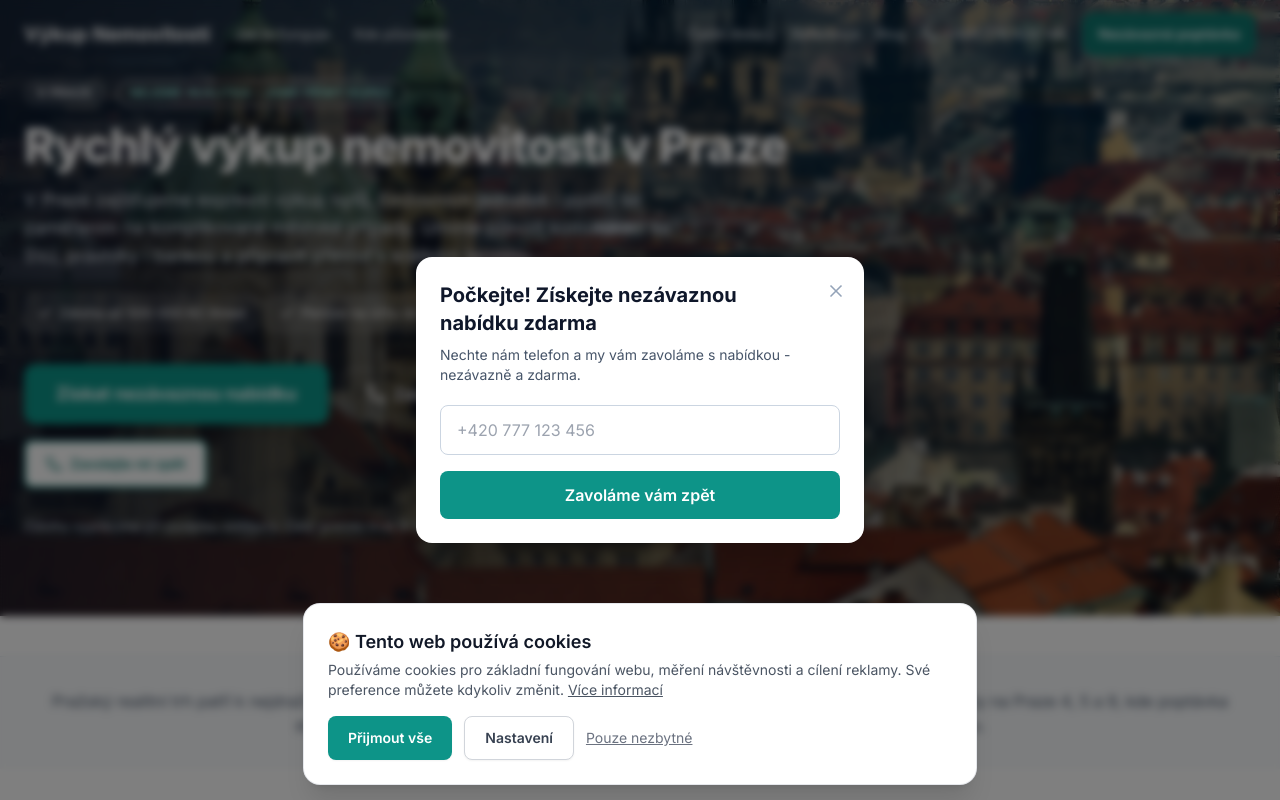
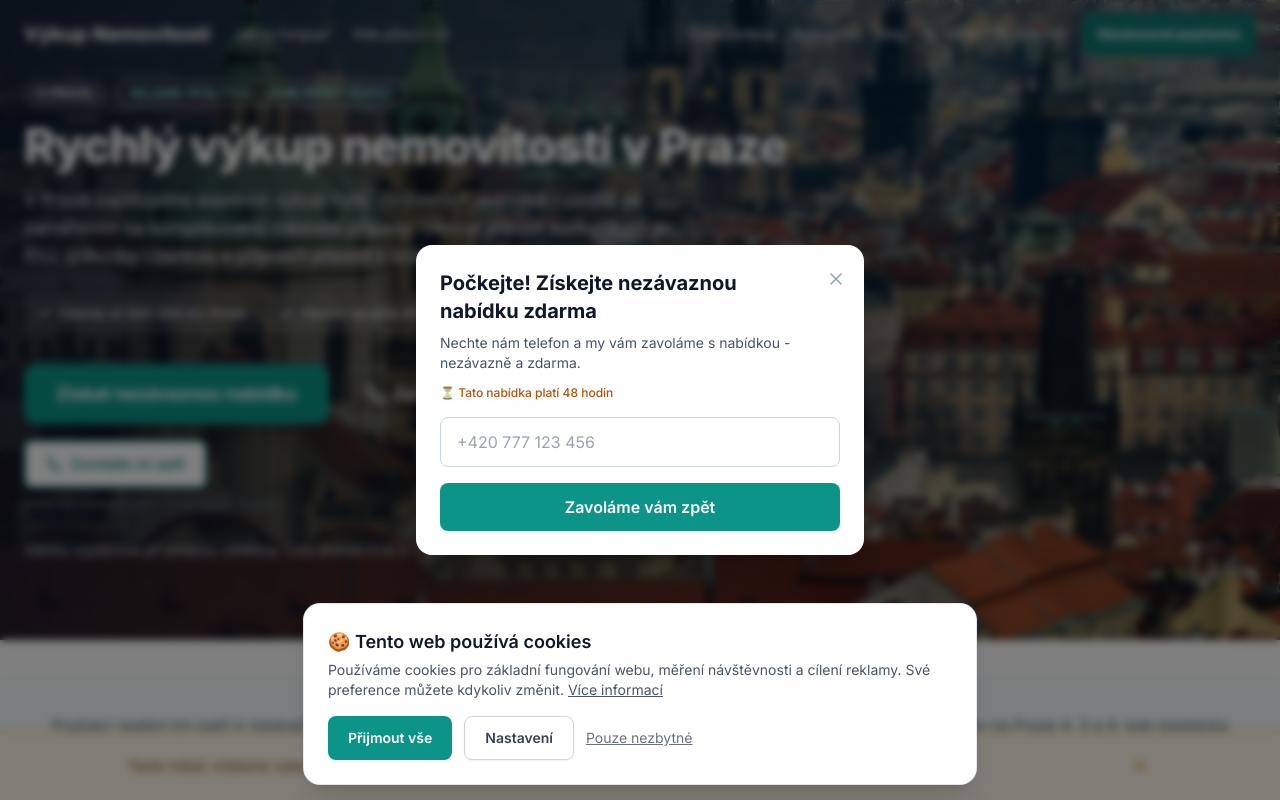
Before and after one commit to Dimmka1/vykup-regiony-cz, a Next.js app: page / in a window 1280 px wide. Shown: the top 800 px of the page. Built offline with nearby package versions, Linux system fonts and the light colour scheme; no server answers.

Commit message:
feat: urgency micro-triggers (capacity, counter, timer)

```diff
--- a/src/app/layout.tsx
+++ b/src/app/layout.tsx
@@ -6,6 +6,11 @@ import dynamic from "next/dynamic";
 import { CookieConsent } from "@/components/cookie-consent";
 import { TrackingPixels } from "@/components/tracking-pixels";
 
+const CapacityBanner = dynamic(
+  () =>
+    import("@/components/capacity-banner").then((mod) => mod.CapacityBanner),
+  { ssr: true },
+);
 const ExitIntentPopup = dynamic(
   () =>
     import("@/components/exit-intent-popup").then((mod) => mod.ExitIntentPopup),
@@ -99,6 +104,7 @@ export default async function RootLayout({
         </main>
         {!isStrippedLayout && <SiteFooter />}
         <ExitIntentPopup />
+        <CapacityBanner />
         <TrackingPixels />
         <SwRegister />
         <CookieConsent />
--- /dev/null
+++ b/src/components/capacity-banner.tsx
@@ -0,0 +1,97 @@
+"use client";
+
+import type { ReactElement } from "react";
+import { useCallback, useEffect, useState } from "react";
+import { X } from "lucide-react";
+import { trackEvent } from "@/lib/analytics";
+
+const COOKIE_NAME = "vn_capacity_dismissed";
+const COOKIE_TTL_MS = 24 * 60 * 60 * 1000;
+const SCROLL_THRESHOLD = 0.3;
+
+function getRegionFromCookieOrDefault(): string {
+  if (typeof document === "undefined") return "vašem regionu";
+  const match = document.cookie.match(/(?:^|;\s*)vn_region=([^;]*)/);
+  if (match?.[1]) return decodeURIComponent(match[1]);
+  const pathSegment = window.location.pathname.split("/")[1];
+  if (pathSegment && pathSegment.length > 1) return pathSegment;
+  return "vašem regionu";
+}
+
+function isDismissedCheck(): boolean {
+  if (typeof document === "undefined") return false;
+  return document.cookie.includes(COOKIE_NAME);
+}
+
+function setDismissedCookie(): void {
+  if (typeof document === "undefined") return;
+  const expires = new Date(Date.now() + COOKIE_TTL_MS).toUTCString();
+  document.cookie = `${COOKIE_NAME}=1; path=/; expires=${expires}; SameSite=Lax`;
+}
+
+function getCapacityNumber(): number {
+  const day = new Date().getDate();
+  return (day % 4) + 2;
+}
+
+export function CapacityBanner(): ReactElement | null {
+  const [visible, setVisible] = useState(false);
+  const [dismissed, setDismissed] = useState(true);
+
+  useEffect(() => {
+    setDismissed(isDismissedCheck());
+  }, []);
+
+  const handleScroll = useCallback(() => {
+    const scrollY = window.scrollY;
+    const docHeight = document.documentElement.scrollHeight;
+    const viewportHeight = window.innerHeight;
+    const scrollable = docHeight - viewportHeight;
+    if (scrollable > 0 && scrollY / scrollable > SCROLL_THRESHOLD) {
+      setVisible(true);
+    }
+  }, []);
+
+  useEffect(() => {
+    if (dismissed) return;
+    window.addEventListener("scroll", handleScroll, { passive: true });
+    return () => window.removeEventListener("scroll", handleScroll);
+  }, [dismissed, handleScroll]);
+
+  useEffect(() => {
+    if (visible && !dismissed) {
+      trackEvent("capacity_banner_shown");
+    }
+  }, [visible, dismissed]);
+
+  const handleDismiss = (): void => {
+    setDismissedCookie();
+    setDismissed(true);
+    trackEvent("capacity_banner_dismissed");
+  };
+
+  if (!visible || dismissed) return null;
+
+  const region = getRegionFromCookieOrDefault();
+  const count = getCapacityNumber();
+
+  return (
+    <div className="fixed bottom-0 left-0 right-0 z-50 border-t border-amber-300 bg-amber-50 px-4 py-3 shadow-lg">
+      <div className="mx-auto flex max-w-5xl items-center justify-between gap-3">
+        <p className="text-sm text-amber-900">
+          Tento měsíc můžeme vykoupit ještě{" "}
+          <strong className="font-semibold">{count} nemovitostí</strong> v{" "}
+          {region}
+        </p>
+        <button
+          type="button"
+          onClick={handleDismiss}
+          className="shrink-0 rounded-full p-1 text-amber-600 transition hover:bg-amber-100 hover:text-amber-800 focus-visible:outline-none focus-visible:ring-2 focus-visible:ring-amber-400"
+          aria-label="Zavřít"
+        >
+          <X className="h-4 w-4" />
+        </button>
+      </div>
+    </div>
+  );
+}
--- /dev/null
+++ b/src/components/daily-counter.tsx
@@ -0,0 +1,50 @@
+"use client";
+
+import type { ReactElement } from "react";
+import { useEffect, useRef } from "react";
+import { trackEvent } from "@/lib/analytics";
+
+function getRegion(): string {
+  if (typeof window === "undefined") return "vašem regionu";
+  const match = document.cookie.match(/(?:^|;\s*)vn_region=([^;]*)/);
+  if (match?.[1]) return decodeURIComponent(match[1]);
+  const pathSegment = window.location.pathname.split("/")[1];
+  if (pathSegment && pathSegment.length > 1) return pathSegment;
+  return "vašem regionu";
+}
+
+/** Simple deterministic hash → number in range [min, max] */
+function deterministicCount(seed: string, min: number, max: number): number {
+  let hash = 0;
+  for (let i = 0; i < seed.length; i++) {
+    hash = (hash * 31 + seed.charCodeAt(i)) | 0;
+  }
+  return min + (Math.abs(hash) % (max - min + 1));
+}
+
+function getTodayString(): string {
+  const d = new Date();
+  return `${d.getFullYear()}-${d.getMonth() + 1}-${d.getDate()}`;
+}
+
+export function DailyCounter(): ReactElement {
+  const tracked = useRef(false);
+
+  useEffect(() => {
+    if (!tracked.current) {
+      tracked.current = true;
+      trackEvent("daily_counter_shown");
+    }
+  }, []);
+
+  const region = getRegion();
+  const count = deterministicCount(`${getTodayString()}-${region}`, 3, 12);
+
+  return (
+    <p className="mt-2 text-xs text-slate-500">
+      Dnes nás kontaktovalo{" "}
+      <span className="font-medium text-slate-600">{count} lidí</span> z{" "}
+      {region}
+    </p>
+  );
+}
--- a/src/components/exit-intent-popup.tsx
+++ b/src/components/exit-intent-popup.tsx
@@ -9,6 +9,30 @@ const LS_KEY_SHOWN = "exit_popup_shown";
 const LS_KEY_FORM_SUBMITTED = "form_submitted";
 const CZ_PHONE_REGEX = /^(\+?420|00420)?\s?\d{3}\s?\d{3}\s?\d{3}$/;
 const SCROLL_THRESHOLD = 0.6;
+const COOKIE_OFFER_FIRST_SHOWN = "vn_offer_first_shown";
+const OFFER_TTL_MS = 48 * 60 * 60 * 1000;
+
+function getOfferFirstShown(): number | null {
+  if (typeof document === "undefined") return null;
+  const match = document.cookie.match(/(?:^|;\s*)vn_offer_first_shown=([^;]*)/);
+  return match?.[1] ? Number(match[1]) : null;
+}
+
+function setOfferFirstShown(ts: number): void {
+  if (typeof document === "undefined") return;
+  const expires = new Date(ts + OFFER_TTL_MS + 86400000).toUTCString();
+  document.cookie = `${COOKIE_OFFER_FIRST_SHOWN}=${ts}; path=/; expires=${expires}; SameSite=Lax`;
+}
+
+function getOfferTimerText(): string {
+  const firstShown = getOfferFirstShown();
+  if (!firstShown) return "Tato nabídka platí 48 hodin";
+  const remaining = firstShown + OFFER_TTL_MS - Date.now();
+  if (remaining <= 0) return "Nabídka stále platí — kontaktujte nás";
+  const hours = Math.ceil(remaining / (60 * 60 * 1000));
+  return `Tato nabídka platí ještě ${hours} h`;
+}
+
 function getRegionFromUrl(): string {
   if (typeof window === "undefined") return "cesko";
 
@@ -67,6 +91,7 @@ export function ExitIntentPopup(): ReactElement | null {
     "idle" | "submitting" | "success" | "error"
   >("idle");
   const triggeredRef = useRef(false);
+  const [timerText, setTimerText] = useState("");
 
   const show = useCallback(() => {
     if (triggeredRef.current || wasAlreadyShown() || wasFormSubmitted()) return;
@@ -74,6 +99,8 @@ export function ExitIntentPopup(): ReactElement | null {
     markShown();
     setVisible(true);
     trackEvent("exit_popup_shown");
+    if (!getOfferFirstShown()) setOfferFirstShown(Date.now());
+    setTimerText(getOfferTimerText());
   }, []);
 
   // Desktop: mouseleave with clientY < 0
@@ -162,10 +189,15 @@ export function ExitIntentPopup(): ReactElement | null {
             <h2 className="mb-2 pr-8 text-xl font-bold text-slate-900">
               Počkejte! Získejte nezávaznou nabídku zdarma
             </h2>
-            <p className="mb-5 text-sm text-slate-600">
+            <p className="mb-3 text-sm text-slate-600">
               Nechte nám telefon a my vám zavoláme s nabídkou - nezávazně a
               zdarma.
             </p>
+            {timerText && (
+              <p className="mb-4 text-xs font-medium text-amber-700">
+                ⏳ {timerText}
+              </p>
+            )}
 
             <form onSubmit={handleSubmit} className="space-y-4">
               <div>
--- a/src/components/home-page-content.tsx
+++ b/src/components/home-page-content.tsx
@@ -1,3 +1,4 @@
+import { DailyCounter } from "@/components/daily-counter";
 import { safeJsonLd } from "@/lib/jsonld";
 import { SocialProofBar } from "@/components/social-proof-bar";
 import { getThemeStyle } from "@/lib/theme-colors";
@@ -414,6 +415,7 @@ export function HomePageContent({
           </div>
           <div className="mt-4">
             <CallbackForm regionName={region.name} />
+            <DailyCounter />
           </div>
           <div className="mt-4"></div>
           <p className="mt-3 text-sm text-slate-300">
--- a/src/lib/analytics.ts
+++ b/src/lib/analytics.ts
@@ -20,7 +20,10 @@ export type AnalyticsEventName =
   | "lead_magnet_submit"
   | "form_submit"
   | "quick_estimate_psc"
-  | "quick_estimate_phone_submit";
+  | "quick_estimate_phone_submit"
+  | "capacity_banner_shown"
+  | "capacity_banner_dismissed"
+  | "daily_counter_shown";
 
 type Primitive = string | number | boolean;
 
```
Also changed, not shown: 1 other file (tests, documents, lock files or other folders).
